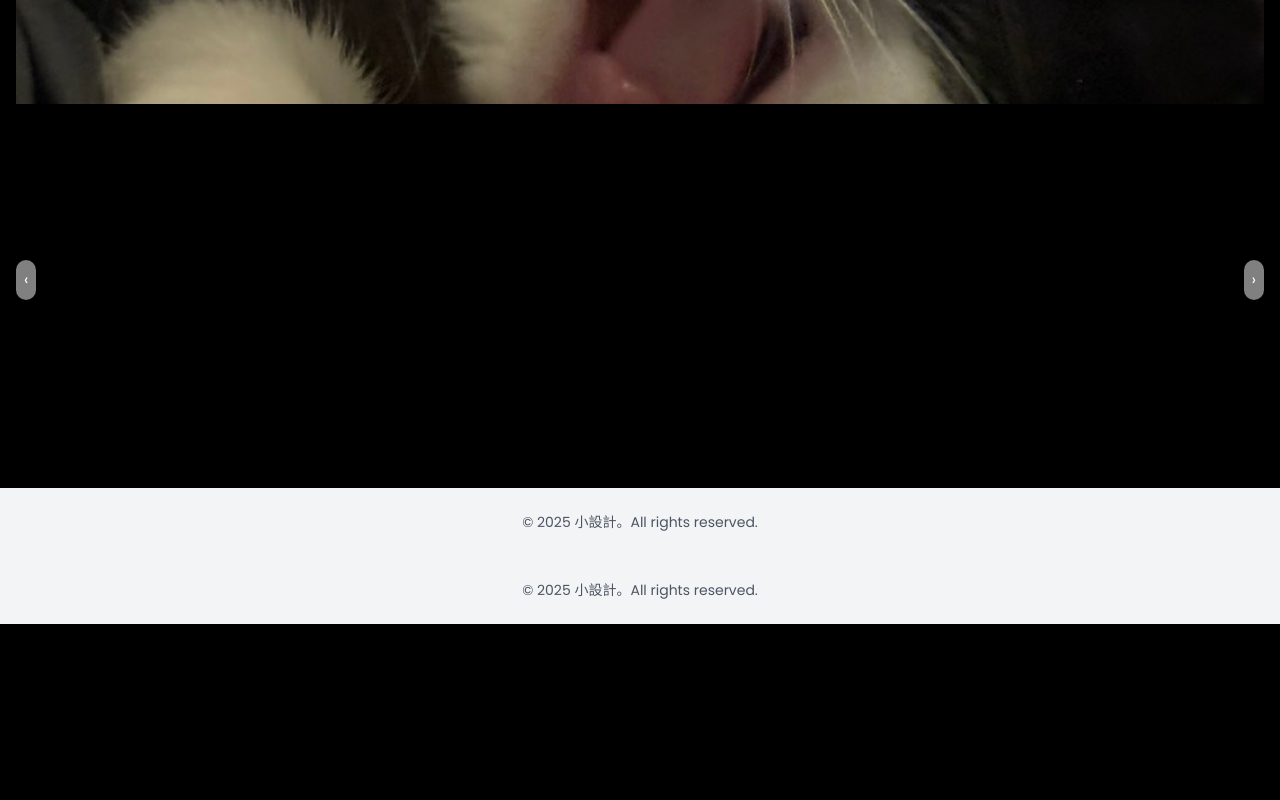
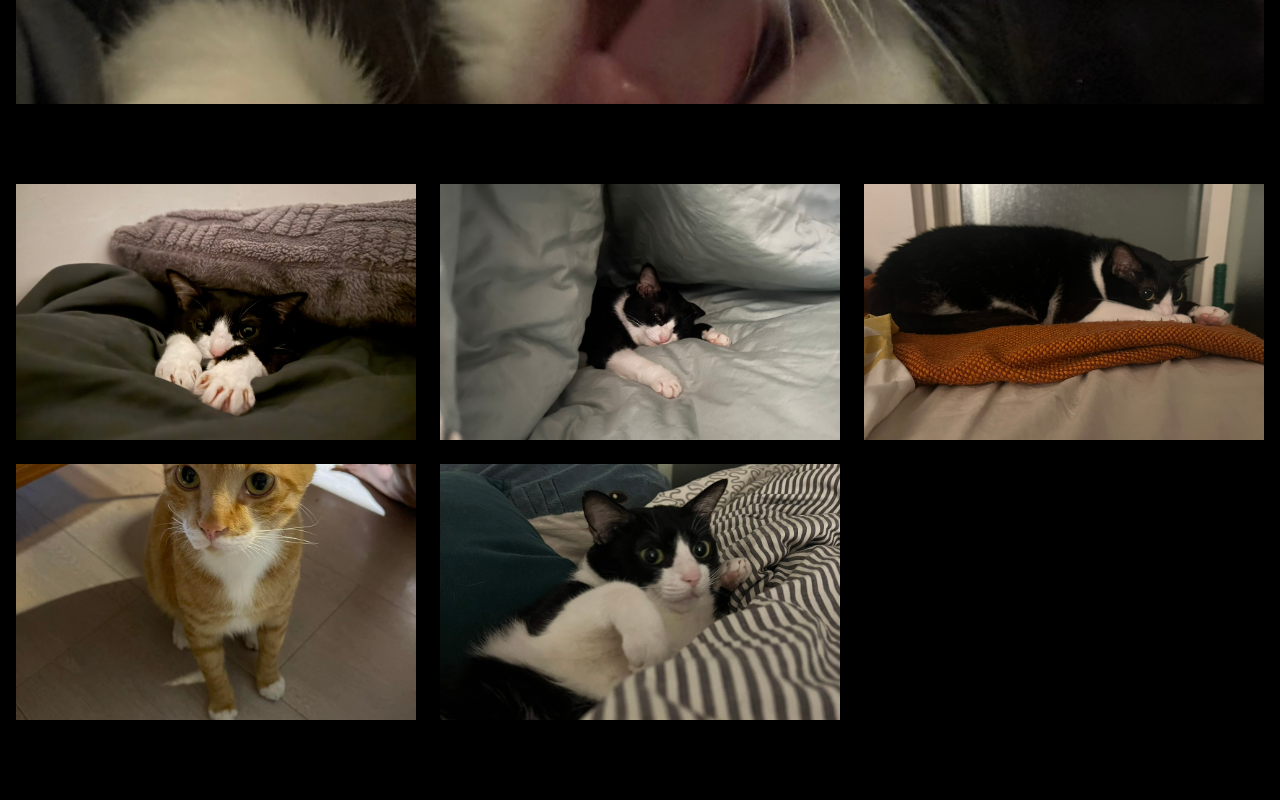
Before and after one commit to DeanYtest/design-showcase, a Next.js app: page /ui in a window 1280 px wide. Shown: the part 480-1280 px from the top of the page. Before the commit the page ends 1104 px from the top, so only its background shows below. Built offline with nearby package versions, Linux system fonts and the light colour scheme.

Commit message:
fix:HOMEPAGE10

```diff
--- a/app/WorkSection.tsx
+++ b/app/WorkSection.tsx
@@ -1,113 +1,67 @@
+// app/WorkSection.tsx
 'use client';
 
 import Image from 'next/image';
 import Link from 'next/link';
-import { useRef, useState, useEffect } from 'react';
+import { useEffect, useState } from 'react';
+import { useInView } from 'react-intersection-observer';
 
 interface WorkSectionProps {
   category: string;
 }
 
-const categories = [
-  {
-    title: 'UI',
-    href: '/ui',
-    images: ['/images/ui1.jpg', '/images/ui2.jpg', '/images/ui3.jpg'],
-  },
-  {
-    title: 'Logo',
-    href: '/logo',
-    images: ['/images/logo1.jpg', '/images/logo2.jpg', '/images/logo3.jpg'],
-  },
-  {
-    title: 'Graphic',
-    href: '/graphic',
-    images: ['/images/graphic1.jpg', '/images/graphic2.jpg', '/images/graphic3.jpg'],
-  },
-  {
-    title: 'Packaging',
-    href: '/packaging',
-    images: ['/images/packaging1.jpg', '/images/packaging2.jpg', '/images/packaging3.jpg'],
-  },
-  {
-    title: 'Illustration',
-    href: '/illustration',
-    images: ['/images/ill1.jpg', '/images/ill2.jpg', '/images/ill3.jpg'],
-  },
+const works = [
+  { title: 'UI', href: '/ui', img: '/images/ui1.jpg' },
+  { title: 'Logo', href: '/logo', img: '/images/logo1.jpg' },
+  { title: 'Graphic', href: '/graphic', img: '/images/graphic1.jpg' },
+  { title: 'Packaging', href: '/packaging', img: '/images/pack1.jpg' },
+  { title: 'Illustration', href: '/illustration', img: '/images/ill1.jpg' },
 ];
 
 export default function WorkSection({ category }: WorkSectionProps) {
-  const scrollRef = useRef<HTMLDivElement>(null);
-  // 每個分類目前顯示的圖片索引
-  const [currentIdx, setCurrentIdx] = useState<number[]>(
-    categories.map(() => 0)
+  const [ref, inView] = useInView({ triggerOnce: true, threshold: 0.2 });
+  const [visibleItems, setVisibleItems] = useState<number[]>([]);
+
+  useEffect(() => {
+    if (inView) {
+      works.forEach((_, i) =>
+        setTimeout(() => {
+          setVisibleItems((prev) => [...prev, i]);
+        }, i * 150)
       );
-
-  // 自動輪播：每個分類各自定時切換
-  useEffect(() => {
-    const timers = categories.map((cat, i) =>
-      window.setInterval(() => {
-        setCurrentIdx((prev) => {
-          const next = [...prev];
-          next[i] = (next[i] + 1) % cat.images.length;
-          return next;
-        });
-      }, 3000)
-    );
-    return () => timers.forEach((t) => clearInterval(t));
-  }, []);
-
-  const scroll = (offset: number) => {
-    scrollRef.current?.scrollBy({ left: offset, behavior: 'smooth' });
-  };
+    }
+  }, [inView]);
 
   return (
-    <section className="relative container mx-auto py-12">
-      {/* 無障礙隱藏標題 */}
-      <h2 className="sr-only">{category} 作品切換區</h2>
-
-      {/* 左箭頭 */}
-      <button
-        onClick={() => scroll(-320)}
-        className="absolute left-0 top-1/2 -translate-y-1/2 z-10 p-2 bg-white bg-opacity-50 rounded-full hover:bg-opacity-75 transition"
+    <section ref={ref} className="container mx-auto py-12">
+      <h2 className="sr-only">{category} 作品集</h2>
+      <div className="grid grid-cols-1 sm:grid-cols-2 lg:grid-cols-3 gap-6">
+        {works.map((work, index) => {
+          const isVisible = visibleItems.includes(index);
+          return (
+            <Link key={index} href={work.href}>
+              <a
+                className={`group relative overflow-hidden rounded-xl shadow-lg ${
+                  isVisible ? `fade-up delay-${index}` : 'opacity-0'
+                }`}
               >
-        ‹
-      </button>
-
-      {/* 水平滾動容器 */}
-      <div
-        ref={scrollRef}
-        className="flex space-x-6 overflow-x-auto scroll-smooth scrollbar-hide px-12"
-      >
-        {categories.map((cat, i) => (
-          <Link key={cat.title} href={cat.href}>
-            <a className="group flex-shrink-0 w-80 relative">
-              {/* 圖片輪播區 */}
-              <div className="relative w-full h-48 rounded-xl overflow-hidden shadow-lg">
+                <div className="relative w-full h-64">
                   <Image
-                  src={cat.images[currentIdx[i]]}
-                  alt={`${cat.title} ${currentIdx[i] + 1}`}
+                    src={work.img}
+                    alt={work.title}
                     fill
                     style={{ objectFit: 'cover' }}
                     priority
                   />
                 </div>
-              {/* 懸停顯示分類名稱 */}
-              <div className="absolute bottom-0 left-0 right-0 bg-black bg-opacity-50 p-4 opacity-0 group-hover:opacity-100 transition-opacity">
-                <h3 className="text-white text-xl">{cat.title}</h3>
+                <div className="absolute bottom-0 left-0 right-0 bg-black bg-opacity-50 p-4 opacity-0 group-hover:opacity-100 transition-opacity duration-300">
+                  <h3 className="text-white text-xl">{work.title}</h3>
                 </div>
               </a>
             </Link>
-        ))}
+          );
+        })}
       </div>
-
-      {/* 右箭頭 */}
-      <button
-        onClick={() => scroll(320)}
-        className="absolute right-0 top-1/2 -translate-y-1/2 z-10 p-2 bg-white bg-opacity-50 rounded-full hover:bg-opacity-75 transition"
-      >
-        ›
-      </button>
     </section>
   );
 }
--- a/app/layout.tsx
+++ b/app/layout.tsx
@@ -17,12 +17,10 @@ export default function RootLayout({
   return (
     <html lang="zh">
       <body className="relative min-h-screen bg-black text-white antialiased">
-        {/* Navbar 固定在最顶，上层 z-30 */}
-        <div className="relative z-30">
-          <Navbar />
-        </div>
+        {/* 1. Navbar - 固定在最上層 */}
+        <Navbar />
 
-        {/* 背景层：渐变 + 波浪，全部 z-0，绝对铺满屏幕 */}
+        {/* 2. 全站背景 - 漸層 + 波浪 (z-0) */}
         <div className="absolute inset-0 z-0 pointer-events-none">
           <div className="animated-gradient absolute inset-0" />
           <div className="absolute bottom-0 left-0 w-full">
@@ -30,15 +28,13 @@ export default function RootLayout({
           </div>
         </div>
 
-        {/* 主内容区，z-10，留出顶部 Navbar 高度 */}
+        {/* 3. 主區域 (z-10) */}
         <main className="relative z-10 pt-16">
           {children}
         </main>
 
-        {/* Footer，z-10 */}
-        <div className="relative z-10">
-          <Footer />
-        </div>
+        {/* 4. Footer (z-10) */}
+        <Footer />
       </body>
     </html>
   )
--- a/app/page.tsx
+++ b/app/page.tsx
@@ -1,29 +1,21 @@
 // app/page.tsx
 'use client';
 
-import dynamic from 'next/dynamic';
-import HomeCarousel from '../components/HomeCarousel'; // 确认这个文件存在
-import Footer from './Footer';                       // 位于 app/Footer.tsx
-
-// HeroSection 仍由动态加载，并且只在客户端运行
-const HeroSection = dynamic(() => import('./HeroSection'), {
-  ssr: false,
-  loading: () => (
-    <div className="h-96 flex items-center justify-center">載入中…</div>
-  ),
-});
+import HeroSection from './HeroSection';
+import HomeCarousel from '../components/HomeCarousel';
+import WorkSection from './WorkSection';
 
 export default function HomePage() {
   return (
     <>
-      {/* HERO */}
+      {/* 1. Hero */}
       <HeroSection />
 
-      {/* 首頁走馬燈：三張卡＋左右箭頭＋自動輪播 */}
+      {/* 2. 首頁走馬燈：三張卡＋左右箭頭＋自動輪播 */}
       <HomeCarousel />
 
-      {/* Footer（app/Footer.tsx） */}
-      <Footer />
+      {/* 3. 作品淡入展示：五種類型 */}
+      <WorkSection category="all" />
     </>
   );
 }
--- a/components/HomeCarousel.tsx
+++ b/components/HomeCarousel.tsx
@@ -1,9 +1,9 @@
 // components/HomeCarousel.tsx
 'use client';
 
-import { useRef, useState, useEffect } from 'react'
-import Image from 'next/image'
-import Link from 'next/link'
+import { useRef, useState, useEffect } from 'react';
+import Image from 'next/image';
+import Link from 'next/link';
 
 const categories = [
   {
@@ -24,57 +24,57 @@ const categories = [
   {
     title: 'Packaging',
     href: '/packaging',
-    images: ['/images/packaging1.jpg', '/images/packaging2.jpg', '/images/packaging3.jpg'],
+    images: ['/images/pack1.jpg', '/images/pack2.jpg', '/images/pack3.jpg'],
   },
   {
     title: 'Illustration',
     href: '/illustration',
     images: ['/images/ill1.jpg', '/images/ill2.jpg', '/images/ill3.jpg'],
   },
-]
+];
 
 export default function HomeCarousel() {
-  const scrollRef = useRef<HTMLDivElement>(null)
-  const [indexes, setIndexes] = useState<number[]>(categories.map(() => 0))
+  const scrollRef = useRef<HTMLDivElement>(null);
+  const [indexes, setIndexes] = useState<number[]>(
+    categories.map(() => 0)
+  );
 
-  // 自动轮播：每 3 秒切换同一类别下一张图
+  // 每3秒自動輪播
   useEffect(() => {
     const timers = categories.map((_, i) =>
       window.setInterval(() => {
-        setIndexes(prev => {
-          const next = [...prev]
-          next[i] = (next[i] + 1) % categories[i].images.length
-          return next
-        })
+        setIndexes((prev) => {
+          const next = [...prev];
+          next[i] = (next[i] + 1) % categories[i].images.length;
+          return next;
+        });
       }, 3000)
-    )
-    return () => timers.forEach(clearInterval)
-  }, [])
+    );
+    return () => timers.forEach(clearInterval);
+  }, []);
 
-  // 每张卡 320px 宽 + 16px 间距 = 336px
-  const SCROLL_DELTA = 336
-
-  const handleArrow = (dir: 'left' | 'right') => {
-    if (!scrollRef.current) return
-    scrollRef.current.scrollBy({
+  // 卡片寬度320 + 間距16 = 336px
+  const SCROLL_DELTA = 336;
+  const handleScroll = (dir: 'left' | 'right') => {
+    scrollRef.current?.scrollBy({
       left: dir === 'right' ? SCROLL_DELTA : -SCROLL_DELTA,
       behavior: 'smooth',
-    })
-  }
+    });
+  };
 
   return (
     <section className="relative py-12 container mx-auto">
       <h2 className="sr-only">作品分類走馬燈</h2>
 
-      {/* 左箭头 */}
+      {/* 左箭頭 */}
       <button
-        onClick={() => handleArrow('left')}
+        onClick={() => handleScroll('left')}
         className="absolute left-0 top-1/2 -translate-y-1/2 z-20 p-2 bg-white bg-opacity-50 rounded-full hover:bg-opacity-75 transition"
       >
         ‹
       </button>
 
-      {/* 卡片横向滚动区 */}
+      {/* 卡片滾動容器 */}
       <div
         ref={scrollRef}
         className="flex gap-4 overflow-x-auto scroll-smooth scrollbar-hide px-8"
@@ -99,13 +99,13 @@ export default function HomeCarousel() {
         ))}
       </div>
 
-      {/* 右箭头 */}
+      {/* 右箭頭 */}
       <button
-        onClick={() => handleArrow('right')}
+        onClick={() => handleScroll('right')}
         className="absolute right-0 top-1/2 -translate-y-1/2 z-20 p-2 bg-white bg-opacity-50 rounded-full hover:bg-opacity-75 transition"
       >
         ›
       </button>
     </section>
-  )
+  );
 }
```
Lines whose indentation alone changed are shown as unchanged.
